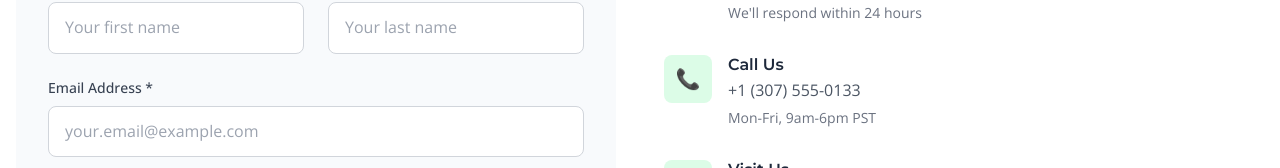
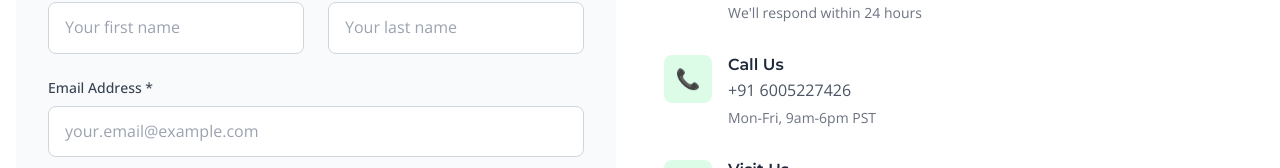
Before and after one commit to hamipirzada/OneClick-ERP, a Next.js app: page /contact in a window 1280 px wide. Shown: the part 578-746 px from the top of the page. Built offline with nearby package versions, Linux system fonts and the light colour scheme.

Commit message:
Update page.tsx

```diff
--- a/src/app/contact/page.tsx
+++ b/src/app/contact/page.tsx
@@ -128,7 +128,7 @@ export default function ContactPage() {
                     </div>
                     <div>
                       <h3 className="font-semibold text-slate-800 mb-1">Call Us</h3>
-                      <p className="text-gray-600">+1 (307) 555-0133</p>
+                      <p className="text-gray-600">+91 6005227426</p>
                       <p className="text-gray-500 text-sm mt-1">Mon-Fri, 9am-6pm PST</p>
                     </div>
                   </div>
```
